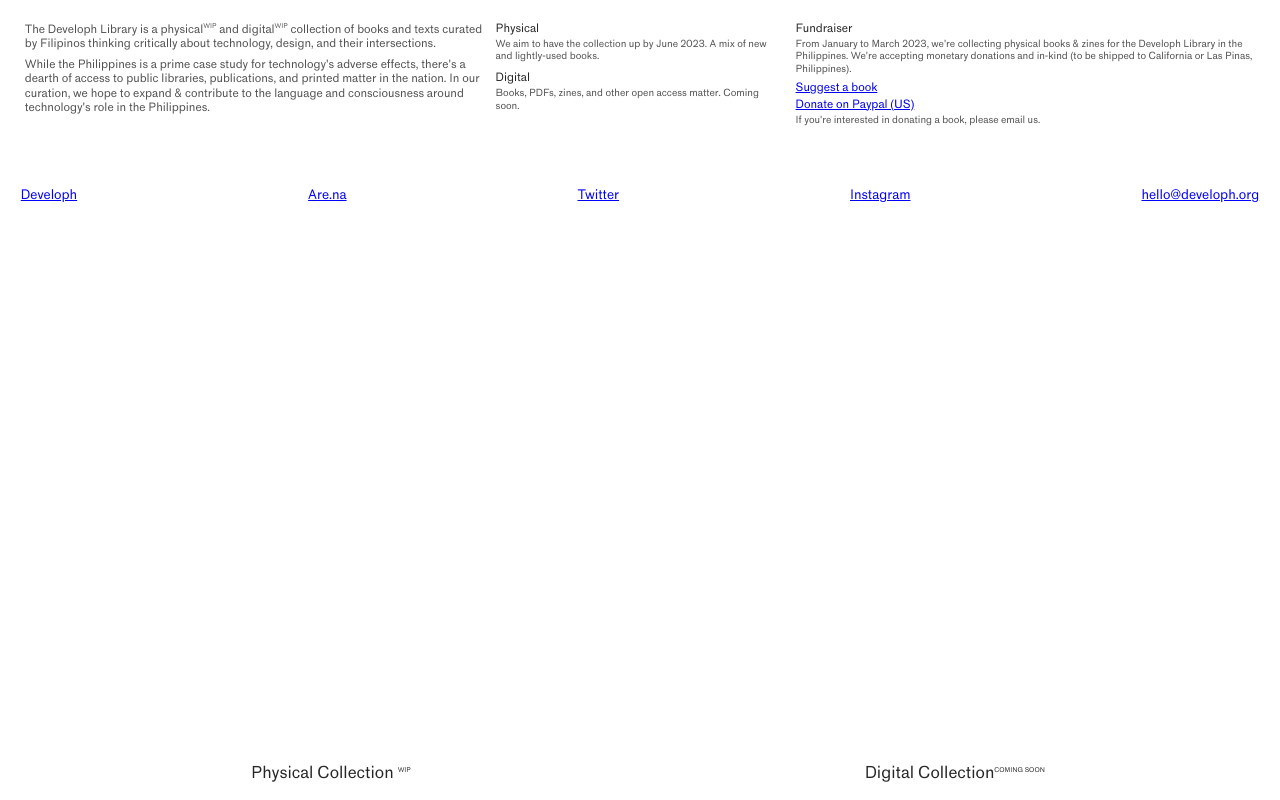
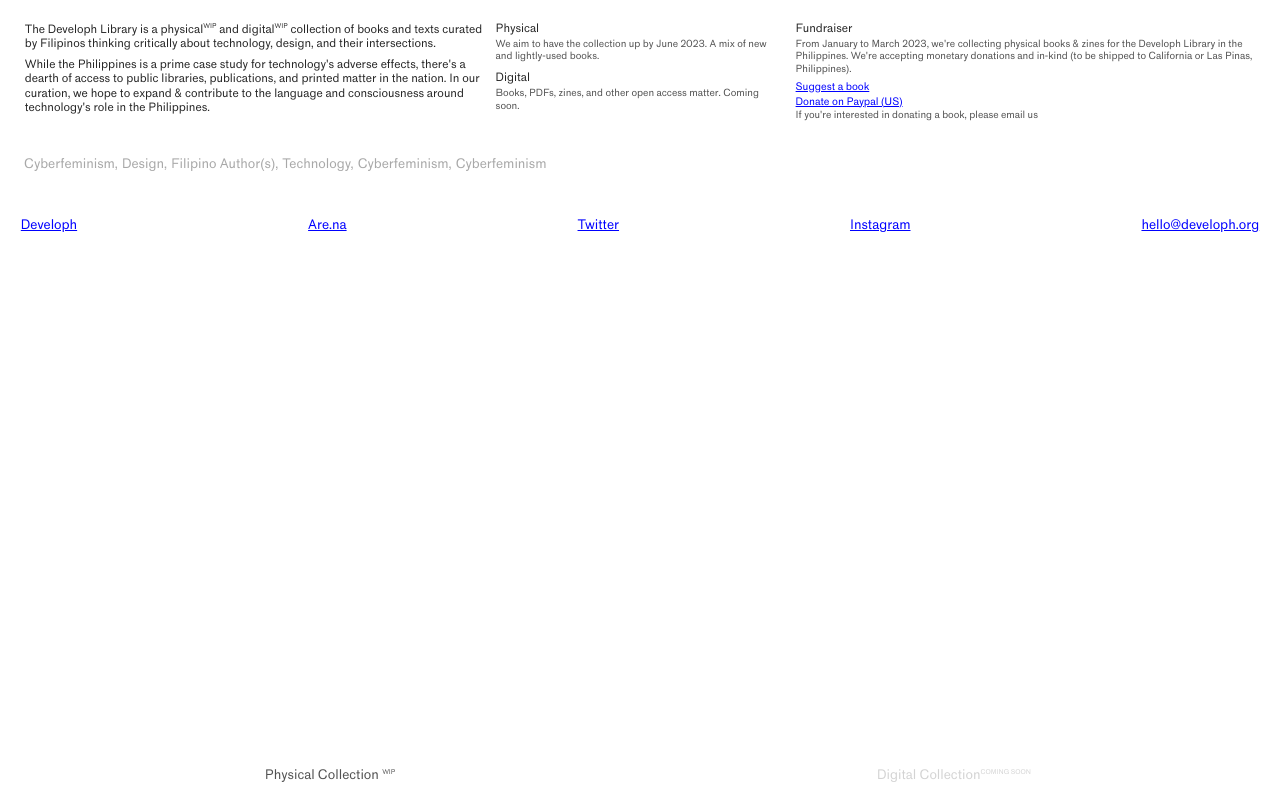
Before and after one commit to wedeveloph/library, a plain HTML site: page index.html in a window 1280 px wide. Drawn offline with nearby package versions, Linux system fonts and the light colour scheme; no server answers.

Commit message:
fkasdfskla

```diff
--- a/assets/s.scss
+++ b/assets/s.scss
@@ -71,6 +71,12 @@ footer {
   a{
     padding: 0 .5em;
     cursor: pointer;
+    opacity: 0.2;
+    font-size: .8rem;
+  }
+
+  a[active]{
+    opacity: 0.8;
   }
 
 }
@@ -104,12 +110,18 @@ footer {
     a {
       display: block;
       margin: .25em 0;
+      font-size: .9em;
+      color: blue;
     }
   }
 
   p{
     max-width: 600px;
     opacity: 0.8;
+  }
+
+  .intro{
+    p{opacity: 1;}
   }
 
   .types, .fundraiser{
@@ -121,6 +133,14 @@ footer {
     font-weight: normal;
   }
 
+  @media only screen and (max-width: 720px) {
+    flex-wrap: wrap;
+
+    p{
+      font-size: .8rem;
+    }
+
+  }
 }
 
 sup {
@@ -130,6 +150,26 @@ sup {
 #library {
   width: 100%;
   padding: 1em;
+
+  .filters{
+    margin-bottom: 1em;
+
+    a{
+      font-size: .8rem;
+      opacity: 0.4;
+    }
+
+    a:hover, a[active]{
+      opacity: 0.8;
+      cursor: pointer;
+    }
+
+
+    a:not(:last-of-type):after{
+      content: ","
+    }
+
+  }
 
   .library-wrapper {
     width: 100%;
@@ -148,7 +188,7 @@ sup {
   vertical-align: center;
   font-size: .7rem;
   cursor: pointer;
-  transition:color .2s linear;
+  transition:all .2s linear;
   transition-delay: .1s;
 
   strong {
@@ -167,7 +207,6 @@ sup {
 
 .book:hover {
   transition:color 0s linear;
-  transform: translateX(5px);
 }
 
 .book[type='acquired'] {}
@@ -193,6 +232,7 @@ sup {
     padding: 0 1em;
 
     .book {
+      margin: .15em 0;
       width: 100% !important;
     }
 
--- a/index.html
+++ b/index.html
@@ -35,7 +35,7 @@
         <a href="suggest" target="_blank">Suggest a book</a>
         <a href="https://www.paypal.com/paypalme/developh"  target="_blank">Donate on Paypal (US)</a>
         </div>
-        <p class="small">If you're interested in donating a book, please email us.</p>
+        <p class="small">If you're interested in donating a book, please email us </p>
         </div>
       </section>
       </header>
@@ -43,12 +43,21 @@
 
        <div id="nav">
          <div class="type">
-        <a name="type" type="physical">Physical Collection <sup>WIP</sup></a>
+        <a name="type" type="physical" active>Physical Collection <sup>WIP</sup></a>
         <a name="type" type="digital">Digital Collection<sup>COMING SOON</sup></a>
            </div>
           </div>
 
+
       <section id="library">
+      <div class="filters">
+      <a name="cyberfeminism">Cyberfeminism</a>
+      <a name="design">Design</a>
+      <a name="filipinoauthors">Filipino Author(s)</a>
+      <a name="tecnology">Technology</a>
+      <a name="cyberfeminism">Cyberfeminism</a>
+      <a name="cyberfeminism">Cyberfeminism</a>
+      </div>
       <div class="library-wrapper">
       </div>
       </section>
```
Also changed, not shown: assets/s.css, 1 other file.
